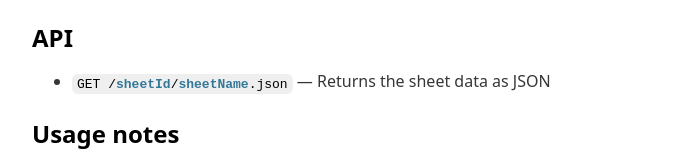
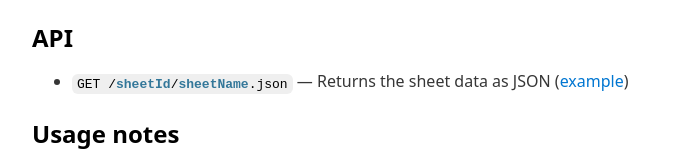
Before and after one commit to dtinth/sheet.spacet.me, a website: page public/index.html in a window 1280 px wide. Shown: the part 279-439 px from the top of the page, without its empty margins (208-901 px from the left). Drawn offline with nearby package versions, Linux system fonts and the light colour scheme; no server answers.

Commit message:
Add example

```diff
--- a/public/index.html
+++ b/public/index.html
@@ -52,7 +52,10 @@
         <code
           >GET /<strong>sheetId</strong>/<strong>sheetName</strong>.json</code
         >
-        &mdash; Returns the sheet data as JSON
+        &mdash; Returns the sheet data as JSON (<a
+          href="/1_hCWsZ13xSnjnmSCx4flTFJCZ6D4yRZjDsaYDchqu08/Sheet1.json"
+          >example</a
+        >)
       </li>
     </ul>
 
```
